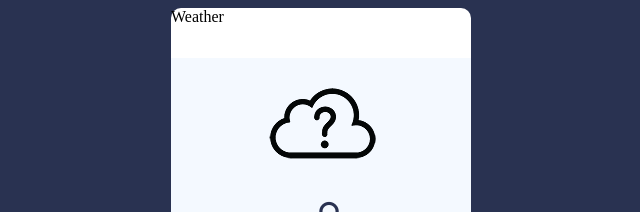
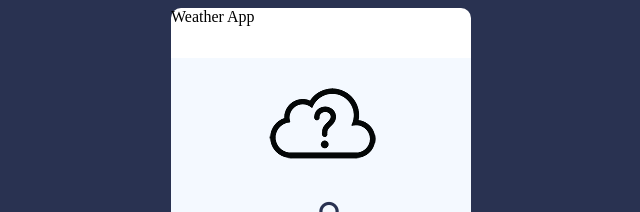
Before and after one commit to ankit404/weatherApp, a plain HTML site: page index.html in a window 1280 px wide. Shown: the top 212 px of the page, 319-959 px from the left. Drawn offline with Linux system fonts and the light colour scheme.

Commit message:
Update index.html

```diff
--- a/index.html
+++ b/index.html
@@ -10,7 +10,7 @@
 
     <body>
         <div class="container">
-            <div class="app-title">Weather</div>
+            <div class="app-title">Weather App</div>
             <div class="notification"></div>
             <div class="weather-container">
                 <div class="weather-icon">
```
